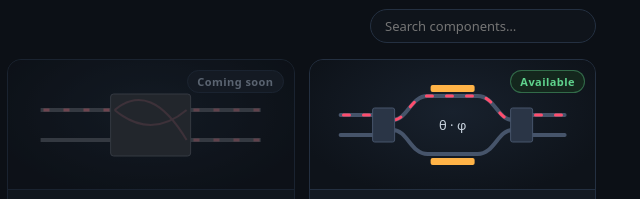
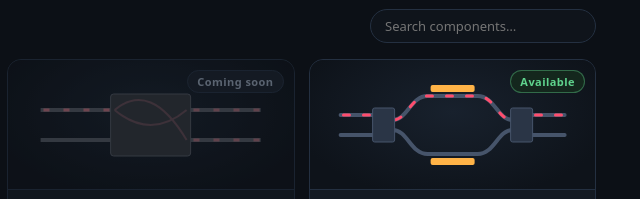
Before and after one commit to JoseRausell/Programmable-Photonics, a plain HTML site: page index.html in a window 1280 px wide. Shown: the part 594-793 px from the top of the page, 640-1280 px from the left. Drawn offline with Linux system fonts and the light colour scheme.

Commit message:
Index: clean MZI icon, heater arc follows the ring radius
Co-Authored-By: Claude Opus 5.5 <noreply@anthropic.com>
Claude-Session: https://claude.ai/code/session_019xxhecvp9S6x5KhbFDgegX

```diff
--- a/index.html
+++ b/index.html
@@ -152,7 +152,7 @@ const ICONS = {
        <rect x="98" y="11" width="44" height="7" rx="2" fill="${HT}"/></svg>`,
   ring: `<svg viewBox="0 0 240 110"><g fill="none" stroke-width="4"><circle cx="120" cy="46" r="32" stroke="${WG}"/><path d="M10 88 H230" stroke="${WG}"/>
        <circle cx="120" cy="46" r="32" stroke="${LT}" stroke-width="3" class="flow"/><path d="M10 88 H230" stroke="${LT}" stroke-width="3" class="flow"/></g>
-       <path d="M96 24 A32 32 0 0 1 144 24" stroke="${HT}" stroke-width="6" fill="none" transform="translate(0,-6) scale(1)"/></svg>`,
+       <path d="M92.29 30 A32 32 0 0 1 147.71 30" stroke="${HT}" stroke-width="6" stroke-linecap="round" fill="none" opacity=".95"/></svg>`,
   adddrop: `<svg viewBox="0 0 240 110"><g fill="none" stroke-width="4"><circle cx="120" cy="55" r="30" stroke="${WG}"/><path d="M10 96 H230 M10 14 H230" stroke="${WG}"/>
        <circle cx="120" cy="55" r="30" stroke="${LT}" stroke-width="3" class="flow"/><path d="M10 96 H120" stroke="${LT}" stroke-width="3" class="flow"/><path d="M120 14 H10" stroke="${LT}" stroke-width="3" class="flow"/></g>
        <text x="18" y="34" fill="#8b98a9" font-size="11" font-family="system-ui">drop</text><text x="196" y="88" fill="#8b98a9" font-size="11" font-family="system-ui">thru</text></svg>`,
@@ -161,8 +161,7 @@ const ICONS = {
        <path d="M60 50 C75 50 78 26 95 26 H145 C162 26 165 50 180 50 M60 60 C75 60 78 84 95 84 H145 C162 84 165 60 180 60" stroke="${WG}"/>
        <path d="M8 45 H40 M60 50 C75 50 78 26 95 26 H145 C162 26 165 50 180 50 M200 45 H232" stroke="${LT}" stroke-width="3" class="flow"/></g>
        <rect x="40" y="38" width="22" height="34" rx="2" fill="#2a3546" stroke="${WG}"/><rect x="178" y="38" width="22" height="34" rx="2" fill="#2a3546" stroke="${WG}"/>
-       <rect x="98" y="15" width="44" height="7" rx="2" fill="${HT}"/><rect x="98" y="88" width="44" height="7" rx="2" fill="${HT}"/>
-       <text x="120" y="60" fill="#c9d3de" font-size="13" text-anchor="middle" font-family="system-ui">θ · φ</text></svg>`,
+       <rect x="98" y="15" width="44" height="7" rx="2" fill="${HT}"/><rect x="98" y="88" width="44" height="7" rx="2" fill="${HT}"/></svg>`,
   ff: `<svg viewBox="0 0 240 110" class="ffsvg"></svg>`,
   hex: `<svg viewBox="0 0 240 110" class="hexsvg"></svg>`
 };
```
